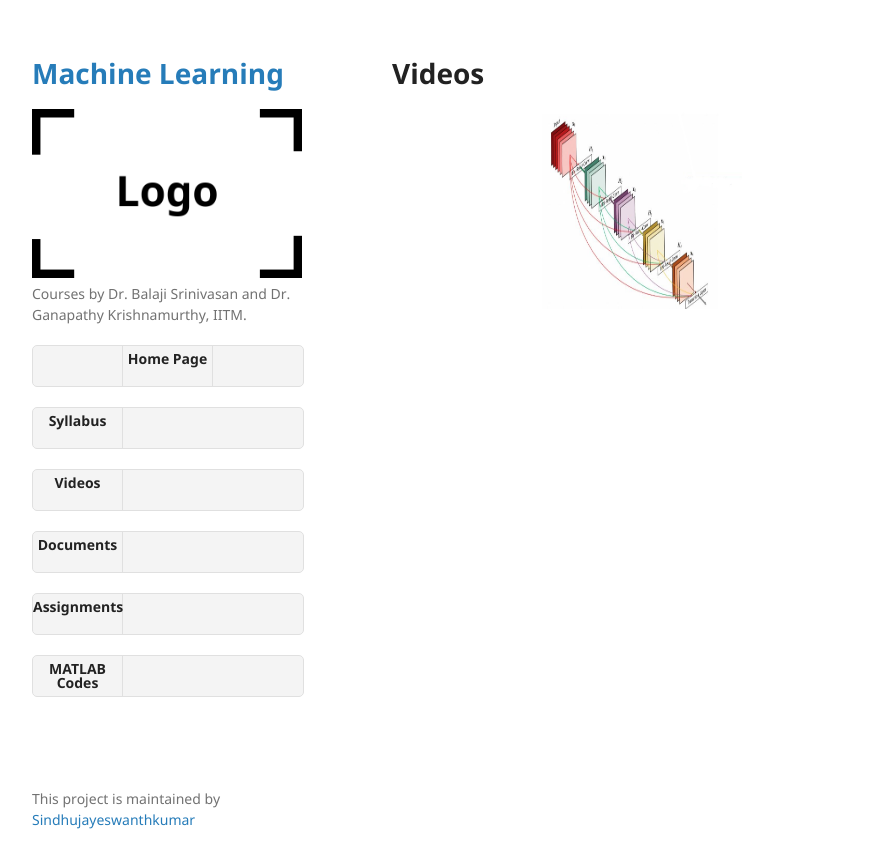
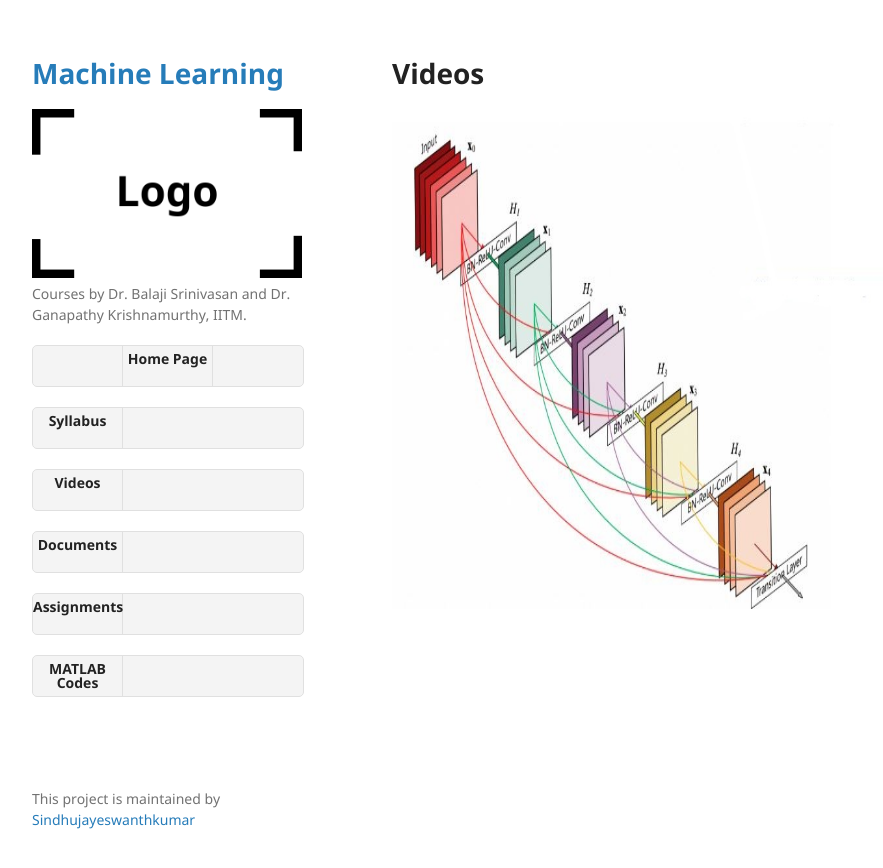
Before and after one commit to Sindhujayeswanthkumar/Sindhujayeswanthkumar, a Jekyll site: the page built from videos-page.md, in a window 1280 px wide. Shown: the top 868 px of the page, without its empty margins (178-1061 px from the left). Built offline with Jekyll 4.4.1, drawn with Linux system fonts in a browser that asks for light colours; our own code applies the rules of GitHub Pages for plain Markdown files.

Commit message:
Update videos-page.md

```diff
--- a/videos-page.md
+++ b/videos-page.md
@@ -1,5 +1,6 @@
+
 
 # Videos
 <p align="center">
-<img title="a title" alt="Alt text" src="/fig-dl4-53.JPG" width="200" height="200">
+<img title="a title" alt="Alt text" src="/fig-dl4-53.JPG" width="500" height="500">
   </p>
```
